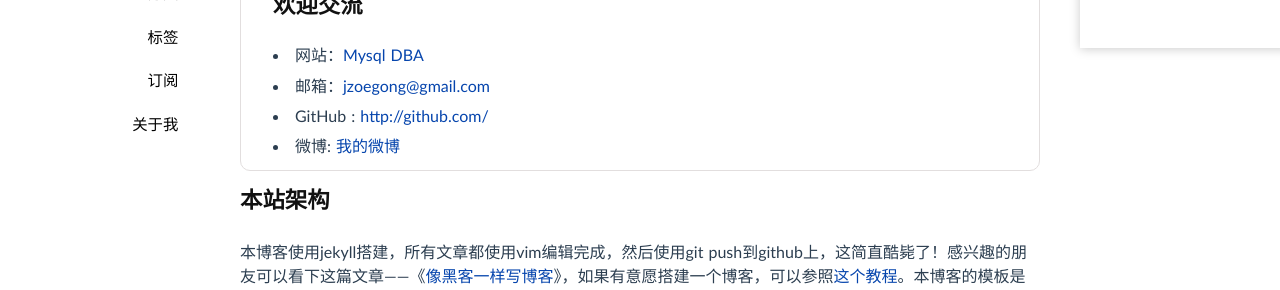
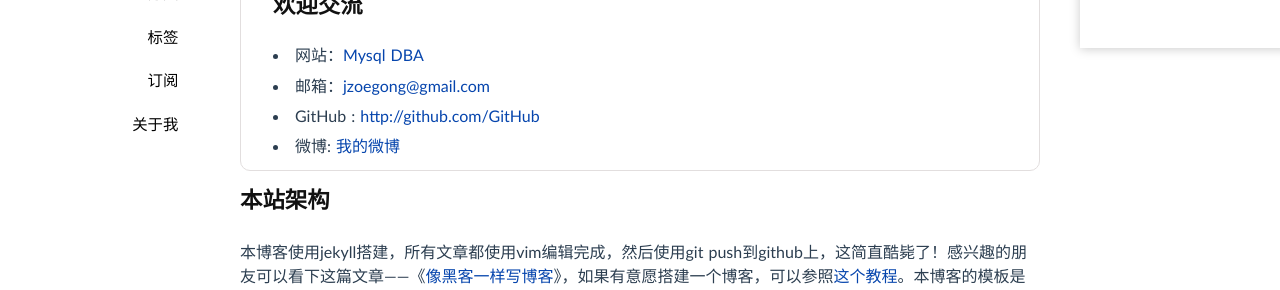
Before and after one commit to jzoe/post, a Jekyll site: the page built from about/index.md, in a window 1280 px wide. Shown: the part 265-555 px from the top of the page. Built offline with Jekyll 4.4.1, drawn with Linux system fonts in a browser that asks for light colours; Markdown is read by kramdown in place of the engine named in the settings; comment, search, counter and statistics services are not loaded.

Commit message:
fix bugs

```diff
--- a/about/index.md
+++ b/about/index.md
@@ -13,7 +13,7 @@ pagetitle: 懒死的猪
 
 * 网站：[{{ site.name }}]({{ site.url }})
 * 邮箱：[{{ site.email }}](mailto:{{ site.email }})
-* GitHub : [http://github.com/{{ site.hub }}](http://github.com/{{ site.github }})
+* GitHub : [http://github.com/{{ site.github }}](http://github.com/{{ site.github }})
 * 微博: [我的微博](http://weibo.com/u/{{ site.weibo }})
 
 ##本站架构
```
